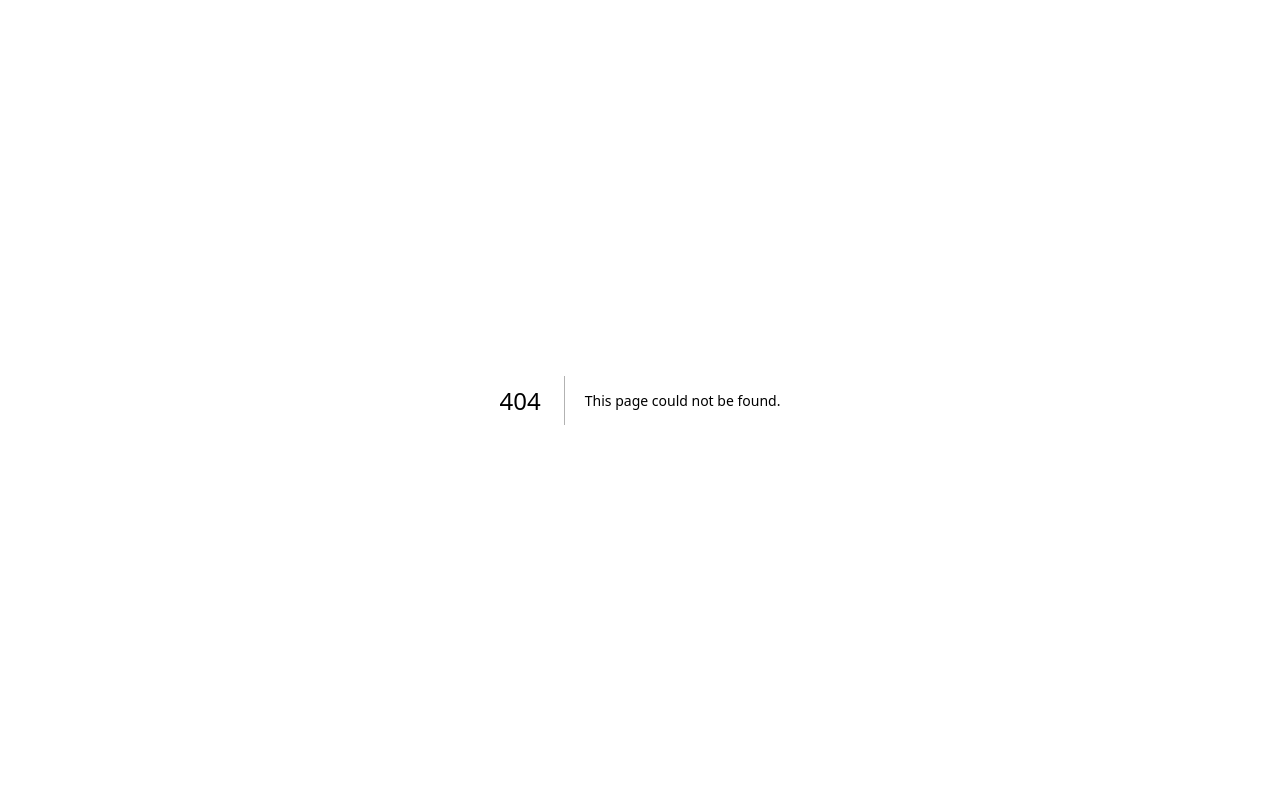
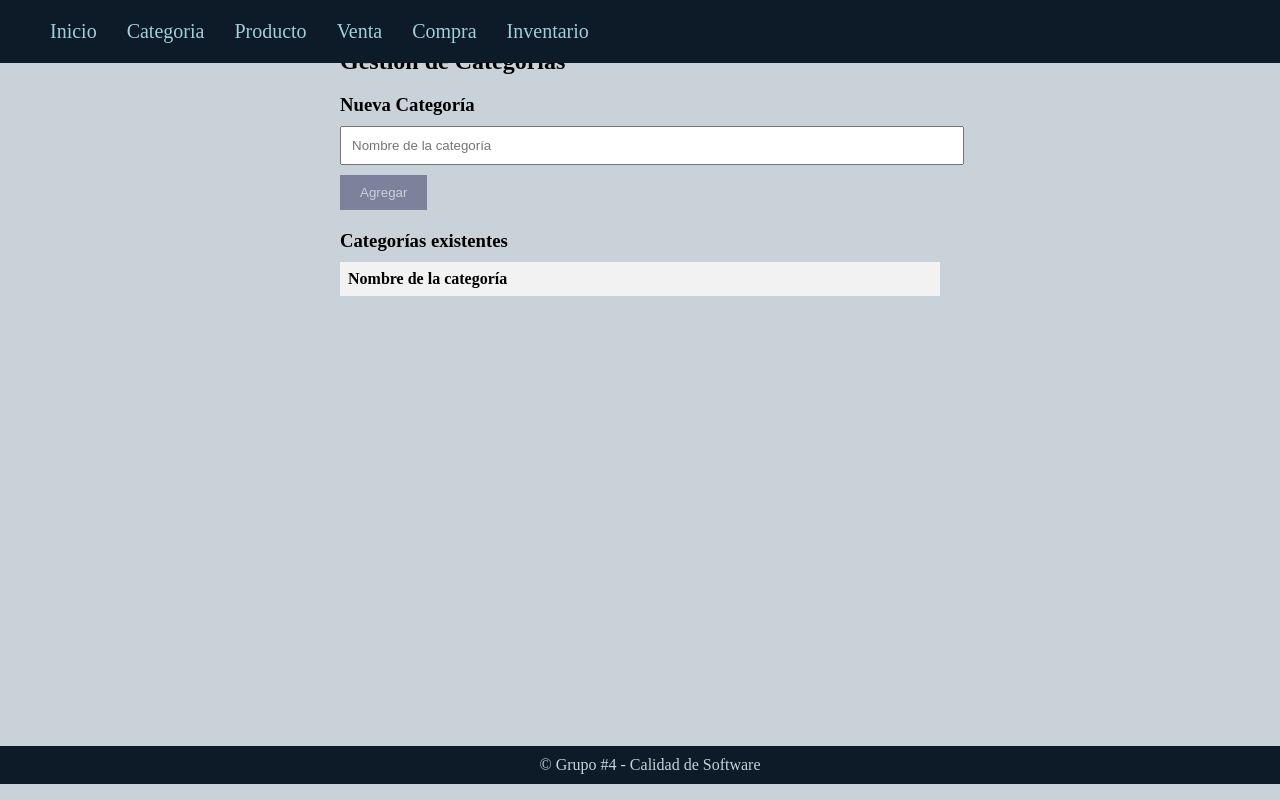
Before and after one commit to JOSENAVAS46/CDS-TALLER7, a Next.js app: page /categoria in a window 1280 px wide. Before the commit this address had no page. Built offline with nearby package versions, Linux system fonts and the light colour scheme.

Commit message:
Actualizacion Categorias

```diff
--- /dev/null
+++ b/components/Footer.js
@@ -0,0 +1,8 @@
+import style from '../styles/footer.module.css';
+export default function Footer() {
+    return (
+        <div>
+            <p className={style.footer}>&copy; Grupo #4 - Calidad de Software</p>
+        </div>
+    );
+}
--- /dev/null
+++ b/components/Header.js
@@ -0,0 +1,16 @@
+import style from '../styles/header.module.css';
+
+export default function Header() {
+    return (
+        <div>
+            <nav className={style.navbar}>
+                <a className={style.navbar_brand} href="/#">Inicio</a>
+                <a className={style.navbar_brand} href="/categoria">Categoria</a>
+                <a className={style.navbar_brand} href="/producto">Producto</a>
+                <a className={style.navbar_brand} href="/venta">Venta</a>
+                <a className={style.navbar_brand} href="/compra">Compra</a>
+                <a className={style.navbar_brand} href="/inventario">Inventario</a>
+            </nav>
+        </div>
+    );
+}
--- a/pages/_app.js
+++ b/pages/_app.js
@@ -1,5 +1,14 @@
 import '@/styles/globals.css'
+import Footer from '@/components/Footer'
+import Header from '@/components/Header'
+
 
 export default function App({ Component, pageProps }) {
-  return <Component {...pageProps} />
+  if (Component.getLayout) {
+    return Component.getLayout(<Component {...pageProps} />)
+  }
+  return <>
+  <Header />
+    <Component {...pageProps} />
+    <Footer /></>
 }
--- /dev/null
+++ b/pages/categoria.js
@@ -0,0 +1,49 @@
+import { useState } from 'react';
+
+export default function Categoria() {
+  const [categoryName, setCategoryName] = useState('');
+  const [categories, setCategories] = useState([]);
+
+  const agregarCategoria = (event) => {
+    event.preventDefault();
+
+    if (categoryName.trim() !== '') {
+      setCategories([...categories, categoryName]);
+      setCategoryName('');
+    }
+  };
+
+  return (
+    <div style={{ maxWidth: '600px', margin: '0 auto', padding: '20px' }}>
+      <h2>Gestión de Categorías</h2>
+
+      <h3>Nueva Categoría</h3>
+      <form onSubmit={agregarCategoria}>
+        <input
+          type="text"
+          placeholder="Nombre de la categoría"
+          value={categoryName}
+          onChange={(e) => setCategoryName(e.target.value)}
+          required
+        />
+        <button type="submit">Agregar</button>
+      </form>
+
+      <h3>Categorías existentes</h3>
+      <table>
+        <thead>
+          <tr>
+            <th>Nombre de la categoría</th>
+          </tr>
+        </thead>
+        <tbody>
+          {categories.map((category, index) => (
+            <tr key={index}>
+              <td>{category}</td>
+            </tr>
+          ))}
+        </tbody>
+      </table>
+    </div>
+  );
+}
--- a/pages/index.js
+++ b/pages/index.js
@@ -1,118 +1,6 @@
-import Image from 'next/image'
-import { Inter } from 'next/font/google'
-
-const inter = Inter({ subsets: ['latin'] })
-
 export default function Home() {
   return (
-    <main
-      className={`flex min-h-screen flex-col items-center justify-between p-24 ${inter.className}`}
-    >
-      <div className="z-10 w-full max-w-5xl items-center justify-between font-mono text-sm lg:flex">
-        <p className="fixed left-0 top-0 flex w-full justify-center border-b border-gray-300 bg-gradient-to-b from-zinc-200 pb-6 pt-8 backdrop-blur-2xl dark:border-neutral-800 dark:bg-zinc-800/30 dark:from-inherit lg:static lg:w-auto lg:rounded-xl lg:border lg:bg-gray-200 lg:p-4 lg:dark:bg-zinc-800/30">
-          Get started by editing&nbsp;
-          <code className="font-mono font-bold">pages/index.js</code>
-        </p>
-        <div className="fixed bottom-0 left-0 flex h-48 w-full items-end justify-center bg-gradient-to-t from-white via-white dark:from-black dark:via-black lg:static lg:h-auto lg:w-auto lg:bg-none">
-          <a
-            className="pointer-events-none flex place-items-center gap-2 p-8 lg:pointer-events-auto lg:p-0"
-            href="https://vercel.com?utm_source=create-next-app&utm_medium=default-template-tw&utm_campaign=create-next-app"
-            target="_blank"
-            rel="noopener noreferrer"
-          >
-            By{' '}
-            <Image
-              src="/vercel.svg"
-              alt="Vercel Logo"
-              className="dark:invert"
-              width={100}
-              height={24}
-              priority
-            />
-          </a>
-        </div>
-      </div>
-
-      <div className="relative flex place-items-center before:absolute before:h-[300px] before:w-[480px] before:-translate-x-1/2 before:rounded-full before:bg-gradient-radial before:from-white before:to-transparent before:blur-2xl before:content-[''] after:absolute after:-z-20 after:h-[180px] after:w-[240px] after:translate-x-1/3 after:bg-gradient-conic after:from-sky-200 after:via-blue-200 after:blur-2xl after:content-[''] before:dark:bg-gradient-to-br before:dark:from-transparent before:dark:to-blue-700/10 after:dark:from-sky-900 after:dark:via-[#0141ff]/40 before:lg:h-[360px]">
-        <Image
-          className="relative dark:drop-shadow-[0_0_0.3rem_#ffffff70] dark:invert"
-          src="/next.svg"
-          alt="Next.js Logo"
-          width={180}
-          height={37}
-          priority
-        />
-      </div>
-
-      <div className="mb-32 grid text-center lg:mb-0 lg:grid-cols-4 lg:text-left">
-        <a
-          href="https://nextjs.org/docs?utm_source=create-next-app&utm_medium=default-template-tw&utm_campaign=create-next-app"
-          className="group rounded-lg border border-transparent px-5 py-4 transition-colors hover:border-gray-300 hover:bg-gray-100 hover:dark:border-neutral-700 hover:dark:bg-neutral-800/30"
-          target="_blank"
-          rel="noopener noreferrer"
-        >
-          <h2 className={`mb-3 text-2xl font-semibold`}>
-            Docs{' '}
-            <span className="inline-block transition-transform group-hover:translate-x-1 motion-reduce:transform-none">
-              -&gt;
-            </span>
-          </h2>
-          <p className={`m-0 max-w-[30ch] text-sm opacity-50`}>
-            Find in-depth information about Next.js features and API.
-          </p>
-        </a>
-
-        <a
-          href="https://nextjs.org/learn?utm_source=create-next-app&utm_medium=default-template-tw&utm_campaign=create-next-app"
-          className="group rounded-lg border border-transparent px-5 py-4 transition-colors hover:border-gray-300 hover:bg-gray-100 hover:dark:border-neutral-700 hover:dark:bg-neutral-800/30"
-          target="_blank"
-          rel="noopener noreferrer"
-        >
-          <h2 className={`mb-3 text-2xl font-semibold`}>
-            Learn{' '}
-            <span className="inline-block transition-transform group-hover:translate-x-1 motion-reduce:transform-none">
-              -&gt;
-            </span>
-          </h2>
-          <p className={`m-0 max-w-[30ch] text-sm opacity-50`}>
-            Learn about Next.js in an interactive course with&nbsp;quizzes!
-          </p>
-        </a>
-
-        <a
-          href="https://vercel.com/templates?framework=next.js&utm_source=create-next-app&utm_medium=default-template-tw&utm_campaign=create-next-app"
-          className="group rounded-lg border border-transparent px-5 py-4 transition-colors hover:border-gray-300 hover:bg-gray-100 hover:dark:border-neutral-700 hover:dark:bg-neutral-800/30"
-          target="_blank"
-          rel="noopener noreferrer"
-        >
-          <h2 className={`mb-3 text-2xl font-semibold`}>
-            Templates{' '}
-            <span className="inline-block transition-transform group-hover:translate-x-1 motion-reduce:transform-none">
-              -&gt;
-            </span>
-          </h2>
-          <p className={`m-0 max-w-[30ch] text-sm opacity-50`}>
-            Discover and deploy boilerplate example Next.js&nbsp;projects.
-          </p>
-        </a>
-
-        <a
-          href="https://vercel.com/new?utm_source=create-next-app&utm_medium=default-template-tw&utm_campaign=create-next-app"
-          className="group rounded-lg border border-transparent px-5 py-4 transition-colors hover:border-gray-300 hover:bg-gray-100 hover:dark:border-neutral-700 hover:dark:bg-neutral-800/30"
-          target="_blank"
-          rel="noopener noreferrer"
-        >
-          <h2 className={`mb-3 text-2xl font-semibold`}>
-            Deploy{' '}
-            <span className="inline-block transition-transform group-hover:translate-x-1 motion-reduce:transform-none">
-              -&gt;
-            </span>
-          </h2>
-          <p className={`m-0 max-w-[30ch] text-sm opacity-50`}>
-            Instantly deploy your Next.js site to a shareable URL with Vercel.
-          </p>
-        </a>
-      </div>
-    </main>
-  )
+    <div>
+    </div>
+  );
 }
--- /dev/null
+++ b/styles/footer.module.css
@@ -0,0 +1,10 @@
+.footer {
+    background-color: #0c1b27;
+    color: #c9d1d9;
+    padding: 10px;
+    text-align: center;
+    position: fixed;
+    left: 0;
+    bottom: 0;
+    width: 100%;
+  }
--- a/styles/globals.css
+++ b/styles/globals.css
@@ -1,27 +1,51 @@
-@tailwind base;
-@tailwind components;
-@tailwind utilities;
-
-:root {
-  --foreground-rgb: 0, 0, 0;
-  --background-start-rgb: 214, 219, 220;
-  --background-end-rgb: 255, 255, 255;
+body {
+  background-color: #c9d1d9;
 }
 
-@media (prefers-color-scheme: dark) {
-  :root {
-    --foreground-rgb: 255, 255, 255;
-    --background-start-rgb: 0, 0, 0;
-    --background-end-rgb: 0, 0, 0;
-  }
+/* Categorias   */
+.container {
+  margin-top: 50px;
+  width: 600px;
+  margin: 0 auto;
+  padding: 20px;
+  color: #c9d1d9;
 }
 
-body {
-  color: rgb(var(--foreground-rgb));
-  background: linear-gradient(
-      to bottom,
-      transparent,
-      rgb(var(--background-end-rgb))
-    )
-    rgb(var(--background-start-rgb));
+h2,
+h3 {
+  margin-bottom: 10px;
 }
+
+form {
+  margin-bottom: 20px;
+}
+
+input[type="text"] {
+  width: 100%;
+  padding: 10px;
+  margin-bottom: 10px;
+}
+
+button {
+  padding: 10px 20px;
+  background-color: #7c819c;
+  color: #c9d1d9;
+  border: none;
+  cursor: pointer;
+}
+
+table {
+  width: 100%;
+  border-collapse: collapse;
+}
+
+th,
+td {
+  padding: 8px;
+  text-align: left;
+  border-bottom: 1px solid #c9d1d9;
+}
+
+th {
+  background-color: #f2f2f2;
+}
--- /dev/null
+++ b/styles/header.module.css
@@ -0,0 +1,16 @@
+.navbar {
+    width: 100%;
+    background-color: #0c1b27;
+    padding: 20px;
+    margin: 0;
+    position: fixed;
+    top: 0;
+    left: 0;
+}
+
+.navbar_brand {
+    font-size: 20px;
+    margin-left: 30px;
+    color: #a0ced9;
+    text-decoration: none;
+}
```
